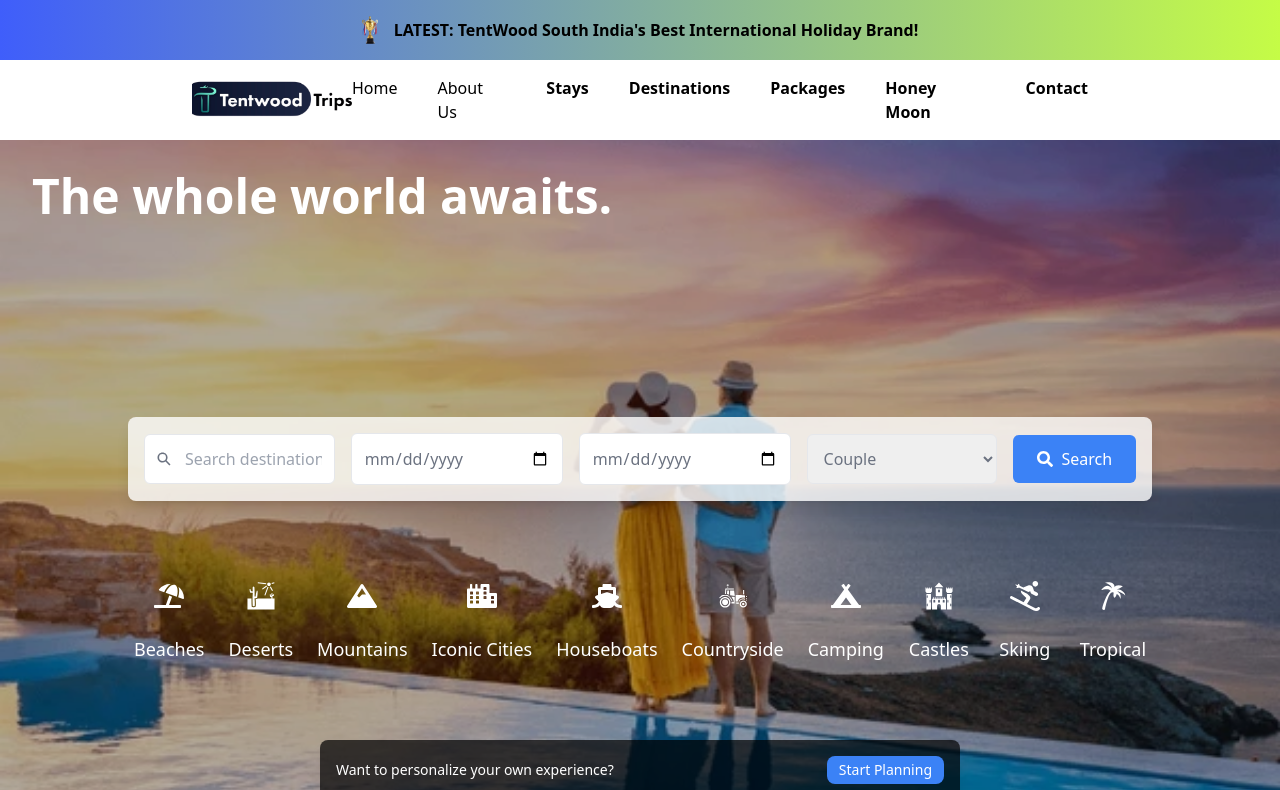
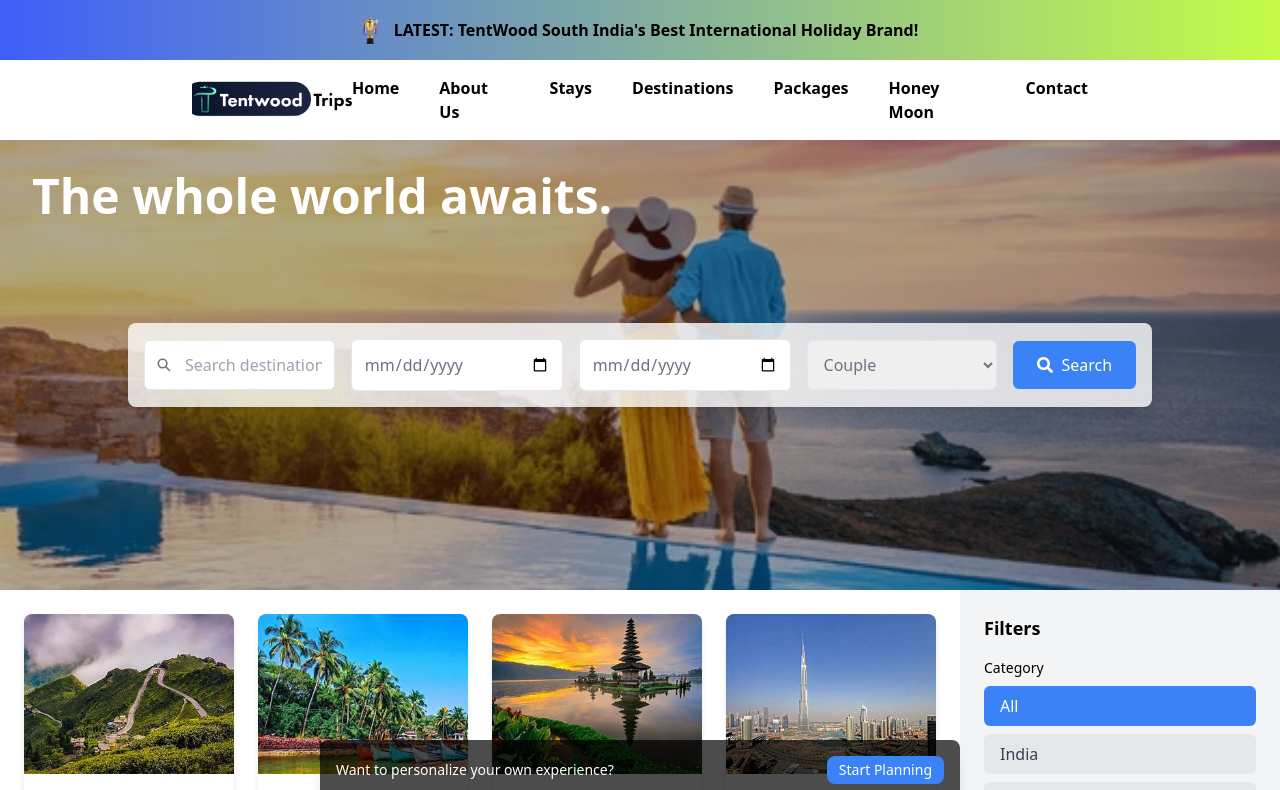
Before and after one commit to Dilipkumar750/TravelAgency, a React (Vite) app: page /HoneymoonHome in a window 1280 px wide. Shown: the top 790 px of the page. Built offline with nearby package versions, Linux system fonts and the light colour scheme; a web font is replaced by a local one.

Commit message:
dilip changes

```diff
--- a/src/Components/HomeComponent/Connection.jsx
+++ b/src/Components/HomeComponent/Connection.jsx
@@ -32,7 +32,7 @@ const Connection = () => {
   return (
     <div>
       <h1 className="text-center text-4xl font-bold mt-16 mb-8">
-        Connect with Travelers Worldwide
+        Connect with Honeymoon packages in Worldwide
       </h1>
 
       {/* Swiper Carousel */}
--- a/src/Components/HoneymoonComponent/HoneymoonHero.jsx
+++ b/src/Components/HoneymoonComponent/HoneymoonHero.jsx
@@ -33,7 +33,7 @@ const HoneymoonHero = () => {
 
   return (
     <div
-      className="h-screen w-screen bg-cover bg-center relative object-fit"
+      className="h-[450px] w-screen bg-cover bg-center relative object-fit"
       style={{ backgroundImage: `url(${home})` }}
     >
       {/* Overlay */}
@@ -98,18 +98,7 @@ const HoneymoonHero = () => {
         </div>
 
         {/* Categories */}
-        <div className="mt-16 flex sm:grid-cols-3 md:grid-cols-5 gap-6 text-center">
-          <CategoryItem icon={<FaUmbrellaBeach />} label="Beaches" />
-          <CategoryItem icon={<GiDesert />} label="Deserts" />
-          <CategoryItem icon={<FaMountain />} label="Mountains" />
-          <CategoryItem icon={<FaCity />} label="Iconic Cities" />
-          <CategoryItem icon={<FaShip />} label="Houseboats" />
-          <CategoryItem icon={<GiFarmTractor />} label="Countryside" />
-          <CategoryItem icon={<FaCampground />} label="Camping" />
-          <CategoryItem icon={<GiCastle />} label="Castles" />
-          <CategoryItem icon={<FaSkiing />} label="Skiing" />
-          <CategoryItem icon={<GiPalmTree />} label="Tropical" />
-        </div>
+
       </div>
     </div>
   );
--- a/src/Pages/Navbar.jsx
+++ b/src/Pages/Navbar.jsx
@@ -114,12 +114,12 @@ const Navbar = () => {
       {/* Desktop Menu */}
       <div className="hidden lg:flex gap-10">
         {/* Home */}
-        <a href="/" className="hover:text-gray-800">Home</a>
+        <a href="/" className="hover:text-gray-800 font-bold">Home</a>
 
         {/* About Us with Dropdown */}
         <div className="relative">
           <span
-            className="cursor-pointer hover:text-gray-800"
+            className="cursor-pointer hover:text-gray-800 font-bold"
             onClick={handleAboutClick}
           >
             About Us
```
